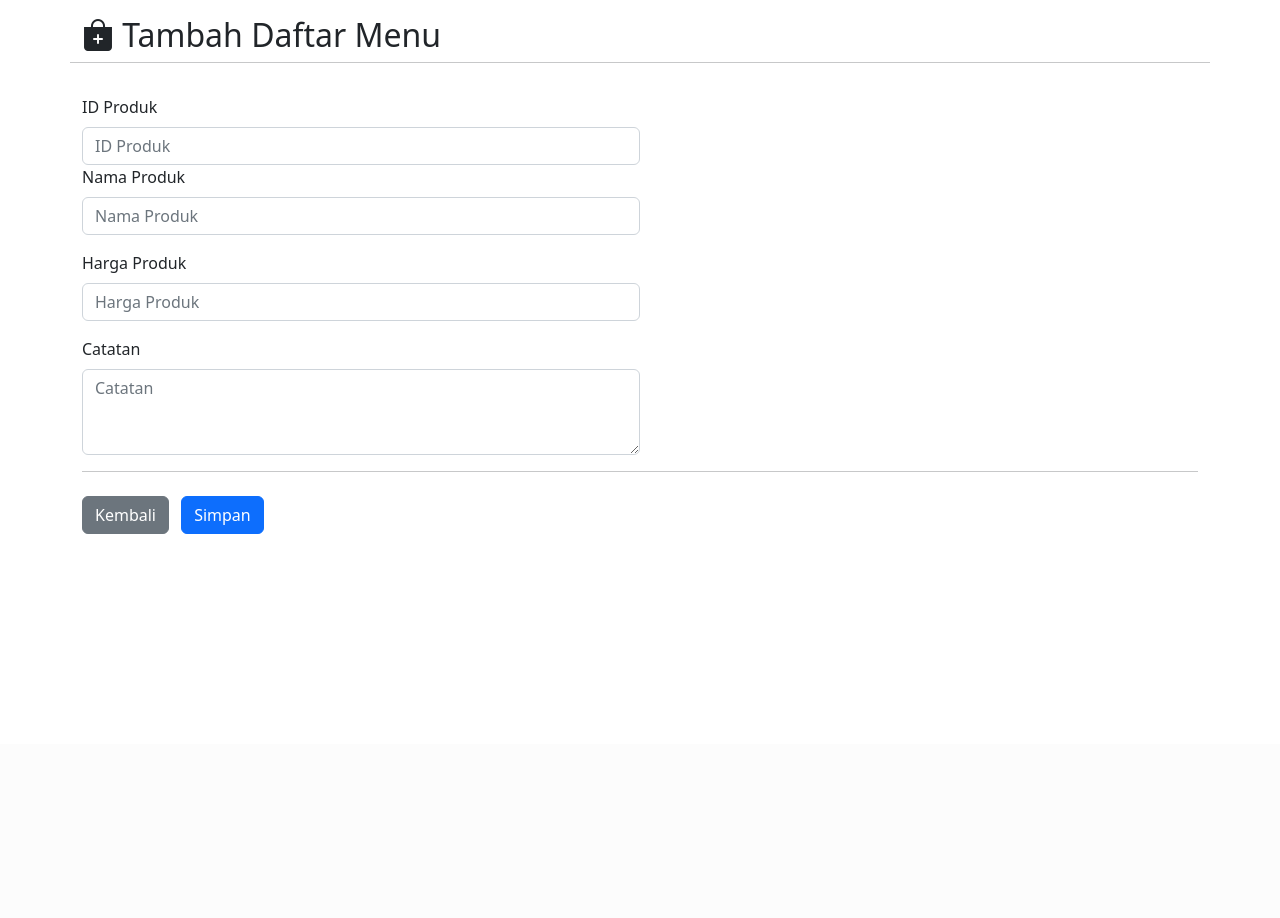
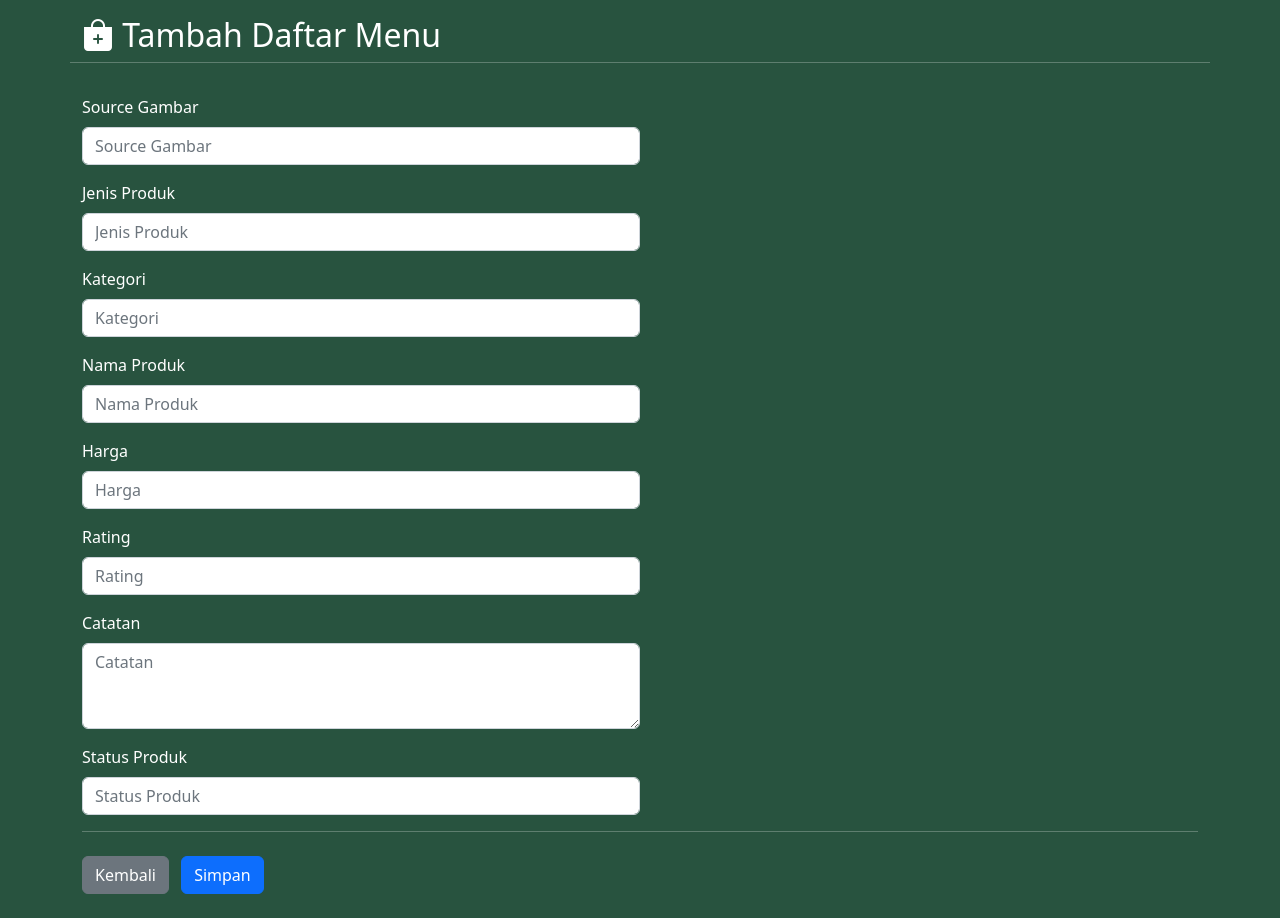
Before and after one commit to charlesbintang/PBL-Semester3-Bobaho, a CodeIgniter app: page /PBL-Semester3-Bobaho/user/tambah_produk/ in a window 1280 px wide. Shown: the part 56-974 px from the top of the page. Before the commit the page ends 590 px from the top, so only its background shows below. Run offline with CodeIgniter, Linux system fonts and the light colour scheme; some libraries are stand-ins or nearby versions.

Commit message:
form tambah produk v.1

```diff
--- a/application/controllers/user.php
+++ b/application/controllers/user.php
@@ -34,15 +34,25 @@ class user extends CI_Controller
     public function tambah()
     {
         $id = $this->input->post('id');
+        $source = $this->input->post('source');
+        $jenis = $this->input->post('jenis');
+        $kategori = $this->input->post('kategori');
         $nama = $this->input->post('nama');
         $harga = $this->input->post('harga');
+        $rating = $this->input->post('rating');
         $catatan = $this->input->post('catatan');
+        $status = $this->input->post('status');
 
         $ArrInsert = array(
-            'id_produk' => $id,
+            'id_menu' => '',
+            'src_gambar' => $source,
+            'jenis_produk' => $jenis,
+            'kategori' => $kategori,
             'nama_produk' => $nama,
-            'harga_produk' => $harga,
-            'catatan' => $catatan
+            'harga' => $harga,
+            'rating' => $rating,
+            'catatan' => $catatan,
+            'status_produk' => $status
         );
 
         $this->crudboba->insertDataBoba($ArrInsert);
--- a/application/models/crudboba.php
+++ b/application/models/crudboba.php
@@ -11,7 +11,7 @@ class crudboba extends CI_Model
 
     function insertDataBoba($data)
     {
-        $this->db->insert('crud', $data);
+        $this->db->insert('menu_costumer', $data);
     }
 
     function getDataBobaDetail($id_produk)
--- a/application/views/admin/halamantambah.php
+++ b/application/views/admin/halamantambah.php
@@ -16,7 +16,7 @@
     <link rel="stylesheet" href="https://cdnjs.cloudflare.com/ajax/libs/twitter-bootstrap/5.2.0/css/bootstrap.min.css">
     <link rel="stylesheet" href="https://cdn.datatables.net/1.12.1/css/dataTables.bootstrap5.min.css">
     <!-- Own CSS -->
-    <link rel="stylesheet" href="css/tambah.css?v=0.0.2">
+    <link rel="stylesheet" href="<?= base_url('assets/'); ?>css/style.css?v=0.0.4">
     <title>Tambah | Daftar Menu | CRUD PHP</title>
 </head>
 
@@ -55,23 +55,39 @@
             <div class="col-md">
                 <form action="<?= base_url('user/tambah') ?>" method="post">
                     <div class="mb-3">
-                        <label for="id" class="form-label">ID Produk</label>
-                        <input type="text" class="form-control w-50" name="id" placeholder="ID Produk" autocomplete="off" required>
-
+                        <label for="nama" class="form-label">Source Gambar</label>
+                        <input type="text" class="form-control w-50" name="source" placeholder="Source Gambar" autocomplete="off" required>
+                    </div>
                     <div class="mb-3">
-                            <label for="nama" class="form-label">Nama Produk</label>
+                        <label for="Harga" class="form-label">Jenis Produk</label>
+                        <input type="text" class="form-control w-50" name="jenis" placeholder="Jenis Produk" autocomplete="off" required>
+                    </div>
+                    <div class="mb-3">
+                        <label for="Harga" class="form-label">Kategori</label>
+                        <input type="text" class="form-control w-50" name="kategori" placeholder="Kategori" autocomplete="off" required>
+                    </div>
+                    <div class="mb-3">
+                        <label for="Harga" class="form-label">Nama Produk</label>
                         <input type="text" class="form-control w-50" name="nama" placeholder="Nama Produk" autocomplete="off" required>
                     </div>
                     <div class="mb-3">
-                            <label for="Harga" class="form-label">Harga Produk</label>
-                            <input type="text" class="form-control w-50" name="harga" placeholder="Harga Produk" autocomplete="off" required>
+                        <label for="Harga" class="form-label">Harga</label>
+                        <input type="text" class="form-control w-50" name="harga" placeholder="Harga" autocomplete="off" required>
+                    </div>
+                    <div class="mb-3">
+                        <label for="Harga" class="form-label">Rating</label>
+                        <input type="text" class="form-control w-50" name="rating" placeholder="Rating" autocomplete="off" required>
                     </div>
                     <div class="mb-3">
                         <label for="Catatan" class="form-label">Catatan</label>
                         <textarea class="form-control w-50" name="catatan" rows="3" placeholder="Catatan"></textarea>
                     </div>
+                    <div class="mb-3">
+                        <label for="Harga" class="form-label">Status Produk</label>
+                        <input type="text" class="form-control w-50" name="status" placeholder="Status Produk" autocomplete="off" required>
+                    </div>
                     <hr>
-                        <a href="login.php" class="btn btn-secondary">Kembali</a>
+                    <a href="<?= base_url('user') ?>" class="btn btn-secondary">Kembali</a>
                     <button type="submit" name="submit" class="btn btn-primary m-2">Simpan</button>
                 </form>
             </div>
--- a/application/views/admin/tambah.php
+++ b/application/views/admin/tambah.php
@@ -62,7 +62,7 @@
         </div>
         <div class="row">
             <div class="cold-md">
-                <a href="<?= base_url('user/tambah_produk/'); ?>halamantambah.php" class="btn btn-primary"><i class="bi bi-bag-plus-fill"></i>&nbsp;Tambah Daftar Produk</a>
+                <a href="<?= base_url('user/tambah_produk/'); ?>" class="btn btn-primary"><i class="bi bi-bag-plus-fill"></i>&nbsp;Tambah Daftar Produk</a>
                 <a href="tmbhtoping.php" class="btn btn-secondary"><i class="bi bi-bag-plus-fill"></i>&nbsp;Ubah Status Produk</a>
             </div>
             <br> <br>
```
Lines whose indentation alone changed are shown as unchanged.
